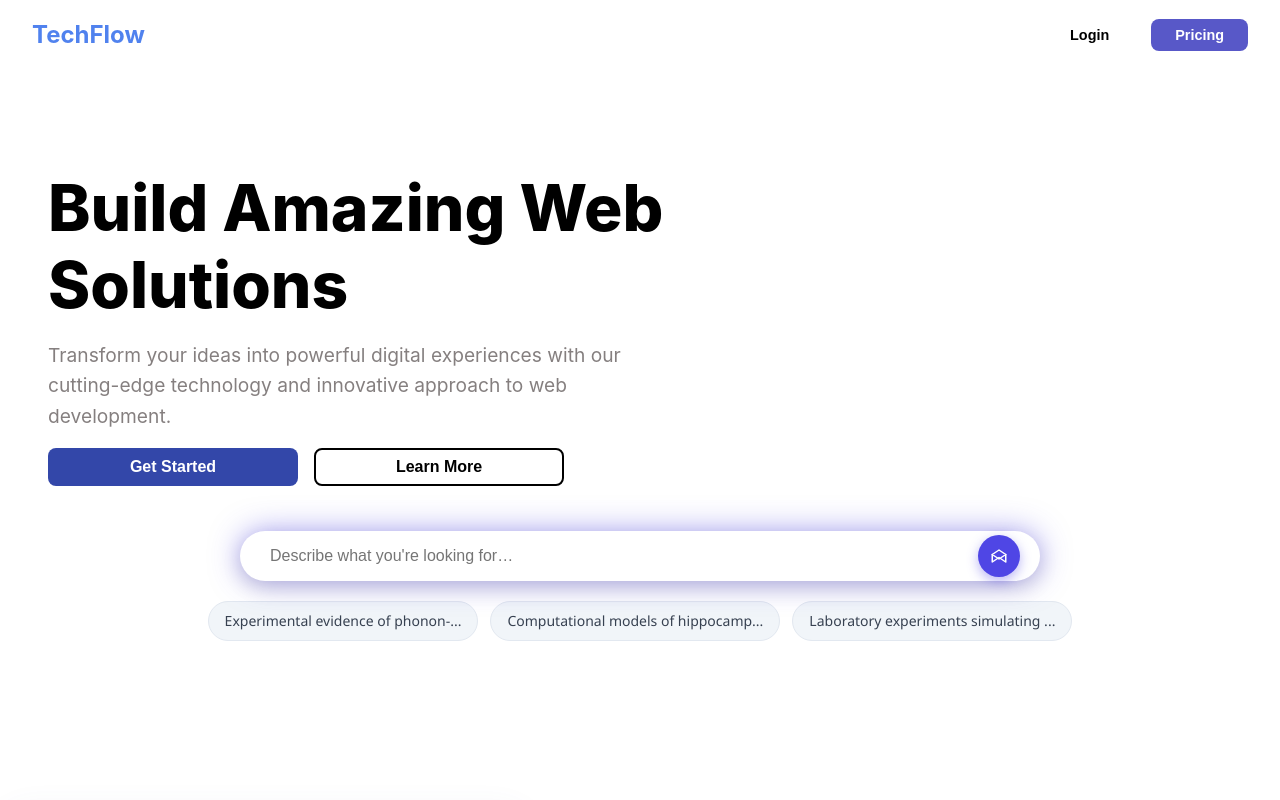
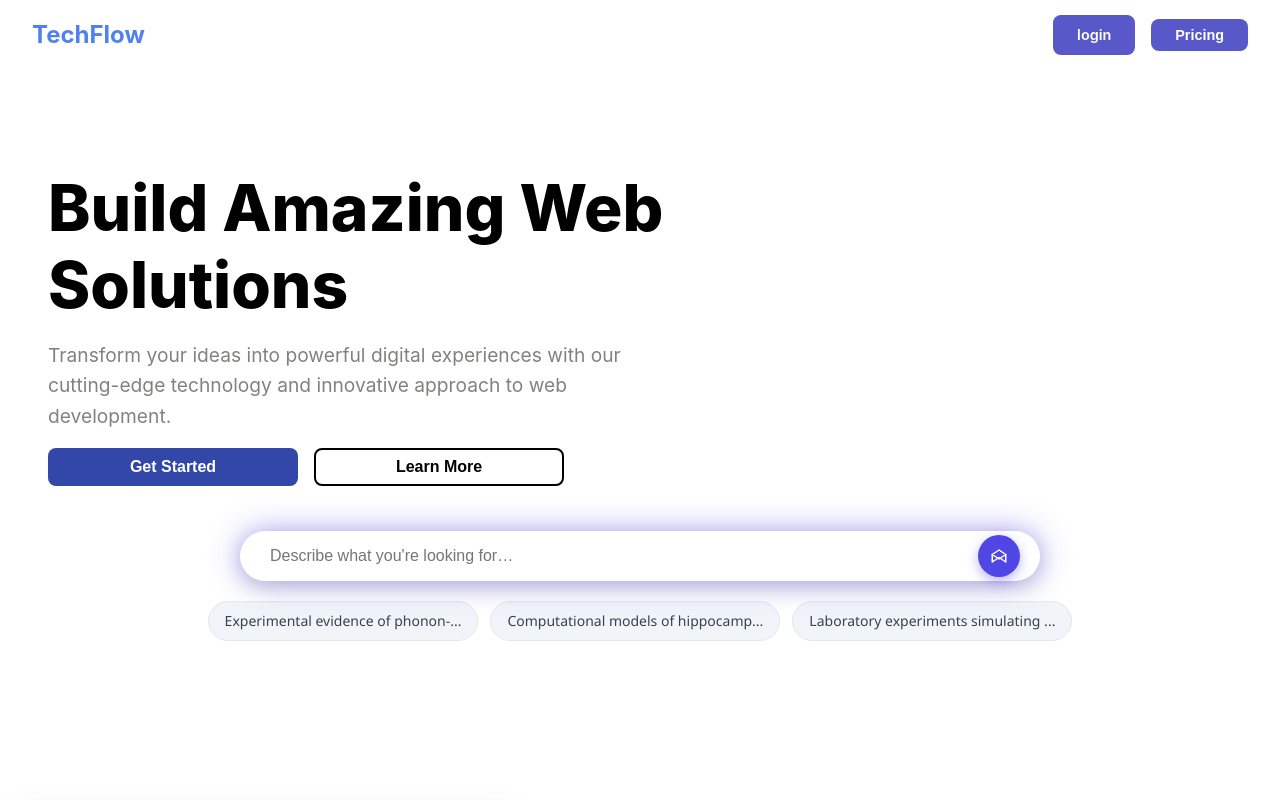
Before and after one commit to SATYA-PREM/new, a plain HTML site: page index.html in a window 1280 px wide. Shown: the top 800 px of the page. Drawn offline with Linux system fonts and the light colour scheme.

Commit message:
Update index.html

```diff
--- a/index.html
+++ b/index.html
@@ -18,9 +18,7 @@
             <a href="#" class="logo">TechFlow</a>
 
             <div class="header-buttons">
-                <button
-                    onclick="window.location.href='index1.html'"
-                    class="btn btn-login">Login</button>
+               <a href="index1.html" class="btn btn-pricing">login</a>
 
 
                 <button class="btn btn-pricing">Pricing</button>
```
